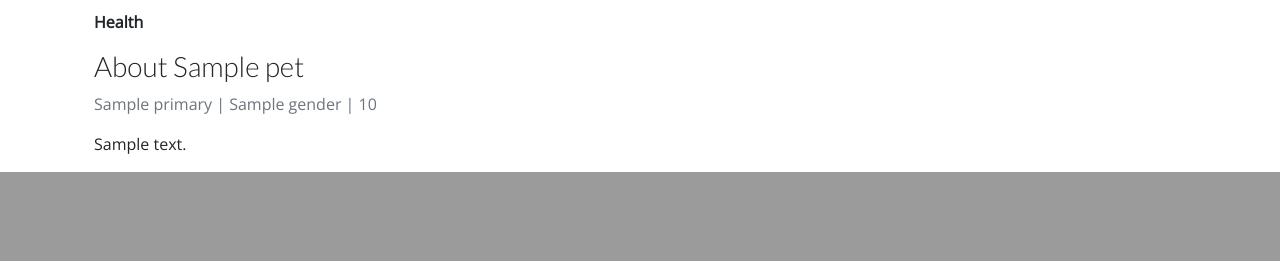
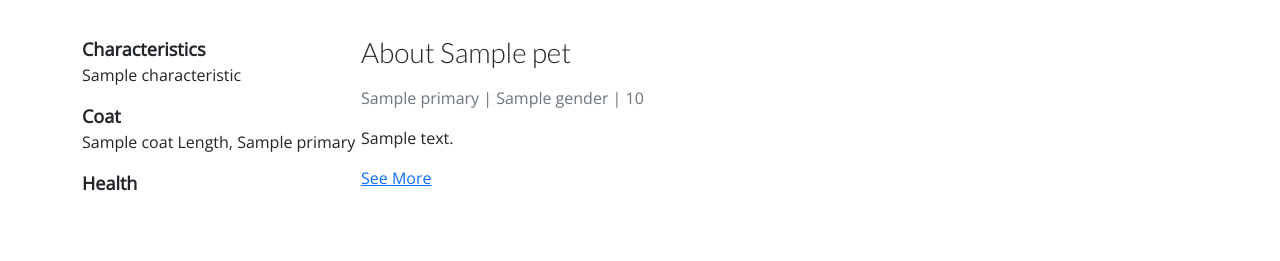
Before and after one commit to melmai/pixapets, a Flask app: template templates/details.html in a window 1280 px wide. Shown: the part 1064-1325 px from the top of the page. Before the commit the page ends 1236 px from the top, so only its background shows below. Run offline with Flask 3, Linux system fonts and the light colour scheme; the template is opened without the code that fills it: most values are stand-ins (such as "Sample title", 1, 10 or a date in 2020).

Commit message:
added some styling to pet details page

```diff
--- a/static/css/global.css
+++ b/static/css/global.css
@@ -99,3 +99,13 @@ h1, h2, h3, h4, h5, h6 {
     color: white;
     border: none;
 }
+
+.details-list dt {
+    font-weight: 800;
+    font-size: large;
+}
+
+.details-list dd {
+    font-weight: 100;
+    font-size: medium;
+}
--- a/templates/details.html
+++ b/templates/details.html
@@ -2,13 +2,13 @@
 
 {% block title %} PixaPets | {{ pet["name"] | capitalize }} {% endblock %}
 
-{% block content %}
-
-<h1 class="mb-4">{{ pet["name"] | capitalize }}</h1>
+{% block full_width %}
 
 <div class="container">
+  <h1 class="my-5">{{ pet["name"] | capitalize }}</h1>
+</div>
 
-  <div class="image-container">
+<div class="container">
   {% if pet.primary_photo_cropped.medium  %}
       <img src="{{ pet.primary_photo_cropped.medium }}" class="card-img-top" alt="...">
   {% else %}
@@ -16,24 +16,34 @@
   {% endif %}
 </div>
 
-  <div>
-    <dl>
+<div class="container my-5">
+
+  <div class="d-flex flex-row">
+    <div class="w-25">
+
+      <dl class="details-list">
+
         <dt>Characteristics</dt>
         <dd>
-        {% for characteric in pet["tags"] %}
+          {% if not pet["tags"] | length == 0 %}
+            {% for characteristic in pet["tags"] %}
                 {% if loop.index == pet["tags"] | length %}
-            {{ characteric }}
+                  {{ characteristic }}
                 {% else %}
-            {{ characteric }},
+                  {{ characteristic }},
                 {% endif %}
             {% endfor %}
+          {% else %}
+            None Listed
+          {% endif %}
         </dd>
 
-      <dt>Coat</dt>
+        <dt class="mt-3">Coat</dt>
         <dd>{{ pet["coat"] }} Length, {{ pet["colors"]["primary"] }}</dd>
 
-      <dt>Health</dt>
+        <dt class="mt-3">Health</dt>
         <dd>
+          {% if not pet["attributes"] | length == 0 %}
             {% for condition, status in pet["attributes"].items() %}
               {% if status %}
                 {% if loop.index == pet["attributes"] | length %}
@@ -43,16 +53,20 @@
                 {% endif %}
               {% endif %}
             {% endfor %}
+          {% else %}
+            None Listed
+          {% endif %}
         </dd>
       </dl>
     </div>
 
-  <div>
-    <h3>About {{ pet["name"] }}</h3>
+    <div class="w-75">
+      <h3 class="mb-3">About {{ pet["name"] }}</h3>
       <p class="text-muted">{{ pet["breeds"]["primary"] }} | {{ pet["gender"] }} | {{ pet["age"] }}</p>
       <p>{{ pet["description"] }}</p>
+      <p><a href='{{ pet["url"] }}'>See More</a></p>
     </div>
-
+  </div>
 </div>
 
 
```
Also changed, not shown: token.json (+1 -1 lines). Lines whose indentation alone changed are shown as unchanged.
